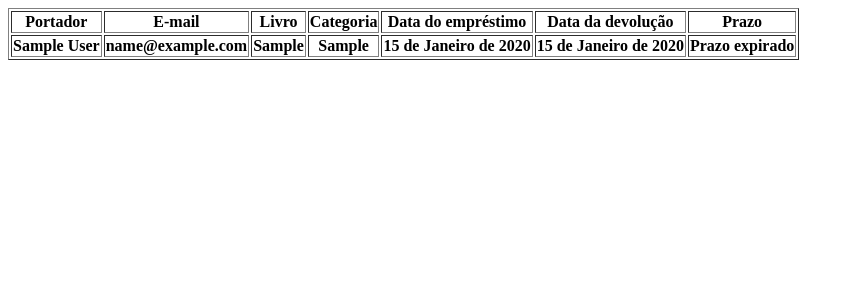
After one commit to MarivaldoDev/biblioteca-ete, a Django app: page /emprestimos/ in a window 1280 px wide. The commit adds this page. Shown: the top 300 px of the page, without its empty margins (0-854 px from the left). Run offline with Django 5.2, Linux system fonts and the light colour scheme; tables that the repository leaves empty hold one stand-in row (values such as "Sample post"); lists and menus that the app fills with data are empty.

Commit message:
'calculando_emprestimo'

```diff
--- a/library/models.py
+++ b/library/models.py
@@ -1,6 +1,7 @@
 from django.db import models
 from datetime import date
 from django.utils import timezone
+from datetime import date
 
 # Create your models here.
 
@@ -36,6 +37,9 @@ class Emprestimo(models.Model):
     data_emprestimo = models.DateField(default=date.today().strftime('%d/%m/%Y'))
     data_devolucao = models.DateField(default=date.today().strftime('%d/%m/%Y'))
 
+    def calcular_prazo(self):
+        return (self.data_devolucao - timezone.now().date()).days
+
     @property
     def fim_emprestimo(self):
         return self.data_devolucao <= timezone.now().date()
--- /dev/null
+++ b/library/templates/emprestimos.html
@@ -0,0 +1,40 @@
+{% load static %}
+<!DOCTYPE html>
+<html lang="en">
+<head>
+    <meta charset="UTF-8">
+    <meta name="viewport" content="width=device-width, initial-scale=1.0">
+    <link rel="shortcut icon" href="{% static 'global/images/pilha-de-livros.ico' %}" type="image/x-icon">
+    <title>Emprestimos</title>
+</head>
+<body>
+    <table border="1">
+        <tr>
+            <th>Portador</th>
+            <th>E-mail</th>
+            <th>Livro</th>
+            <th>Categoria</th>
+            <th>Data do empréstimo</th>
+            <th>Data da devolução</th>
+            <th>Prazo</th>
+        </tr>
+        {% for emprestimo in emprestimos %}
+            <tr>
+                <th>{{ emprestimo.portador }}</th>
+                <th>{{ emprestimo.email }}</th>
+                <th>{{ emprestimo.livro }}</th>
+                <th>{{ emprestimo.categoria }}</th>
+                <th>{{ emprestimo.data_emprestimo }}</th>
+                <th>{{ emprestimo.data_devolucao }}</th>
+                {% with prazo=emprestimo.calcular_prazo %}
+                    {% if prazo >= 0 %}
+                        <th>{{ prazo }} dias</th>
+                    {% else %}
+                        <th>Prazo expirado</th>
+                    {% endif %}
+                {% endwith %}
+            </tr>
+        {% endfor %}
+    </table>
+</body>
+</html>
--- a/library/urls.py
+++ b/library/urls.py
@@ -6,5 +6,5 @@ urlpatterns = [
     path('', views.first, name='first'),
     path('usuario/', views.criar_usuario, name='criar_usuario'),
     path('listar/', views.listar, name='listar_usuarios'),
-    path('emprestimo/', views.emprestimo, name='emprestimo')
+    path('emprestimos/', views.emprestimo, name='emprestimos')
 ]
--- a/library/views.py
+++ b/library/views.py
@@ -4,6 +4,7 @@ from django.core.mail import send_mail
 from django.shortcuts import render, redirect
 from .models import Administrator, User, Emprestimo
 from .forms import UserForm
+from datetime import date
 
 # Create your views here.
 def first(request):
@@ -39,14 +40,13 @@ def listar(request):
         'usuarios': usuarios
     }
 
-    return render(request, 'listar.html', context)
+    return render(request, 'listar_cadastros.html', context)
 
 
 def emprestimo(request):
     emprestimos = Emprestimo.objects.all()
 
     for emprestimo in emprestimos:
-        prazo = str(emprestimo.data_devolucao - timezone.now().date())
         if emprestimo.fim_emprestimo:
             send_mail(
                 subject='Hora de devolver!',
@@ -54,7 +54,4 @@ def emprestimo(request):
                 from_email='testesdepython2@gmail.com',
                 recipient_list=[emprestimo.email]
             )
-            print('foi cobrado')
-        else:
-            print(f'Pode usar o livro tranquilamente, você ainda tem: {prazo[0]} dias')
-    return HttpResponse('estou no emprestimo')
+    return render(request, 'emprestimos.html', context={'emprestimos': emprestimos})
```
Also changed, not shown: library/templates/index.html (+9 -2 lines), library/templates/pag1.html (+12 -12 lines), library/templates/listar_cadastros.html (renamed from library/templates/listar.html).
